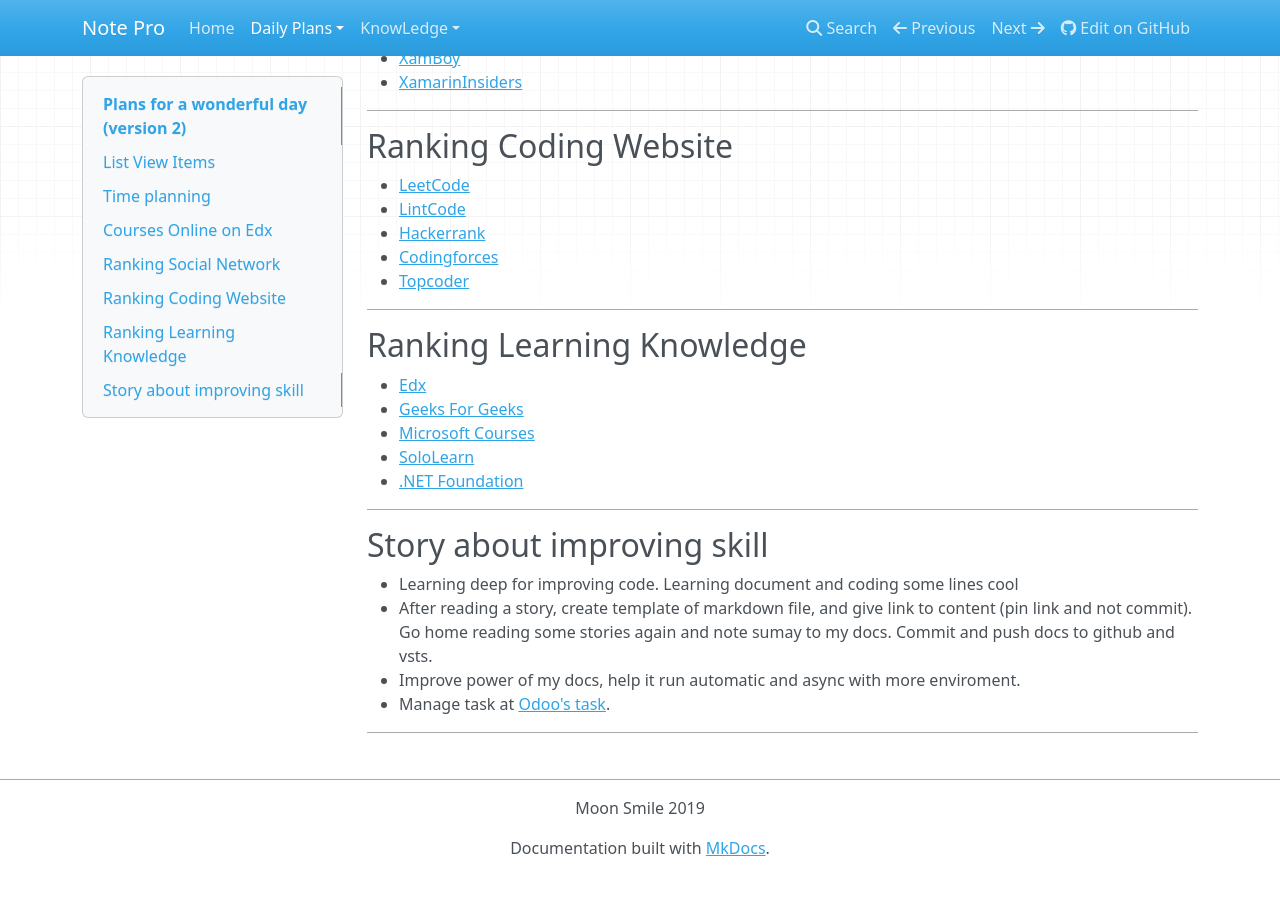
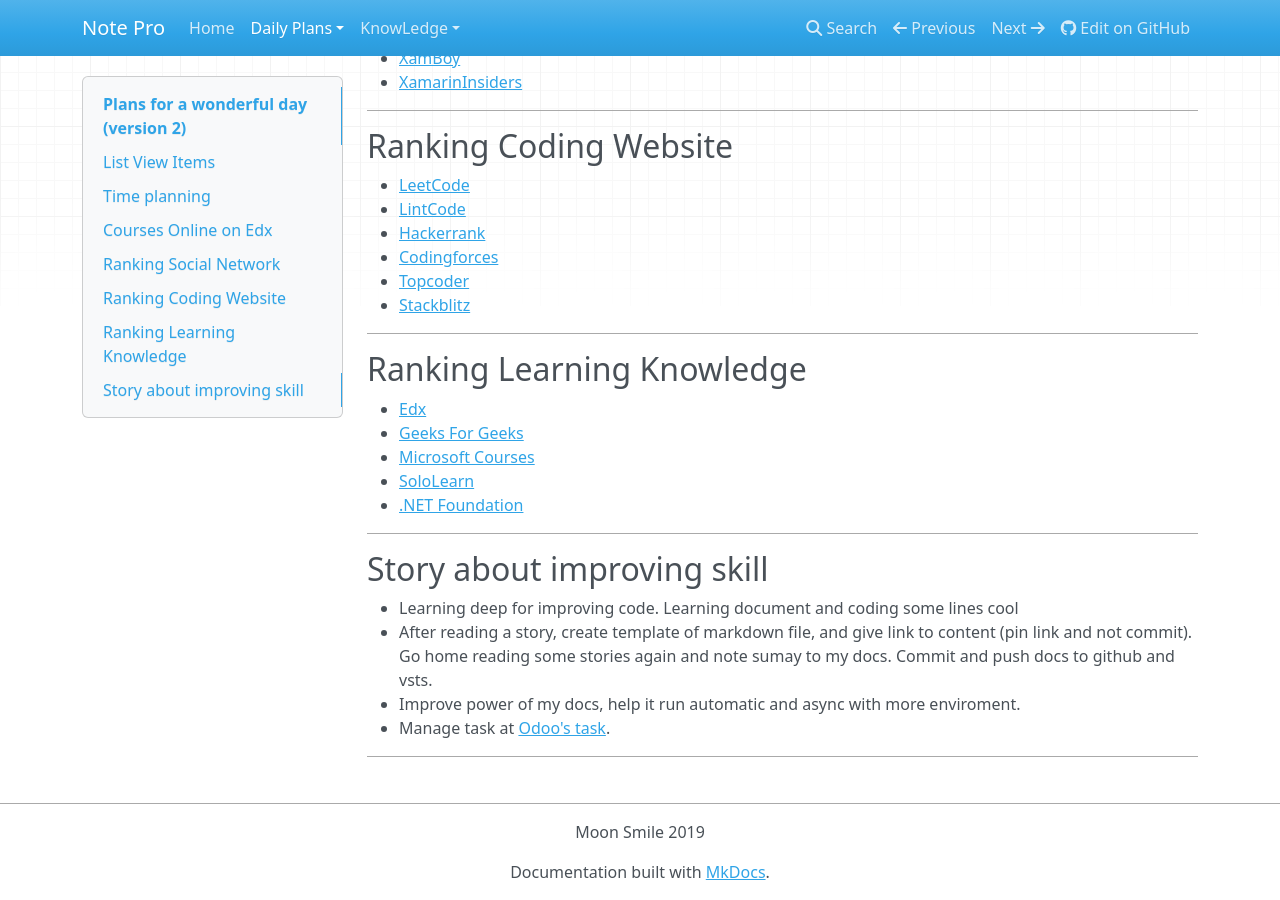
Before and after one commit to MoonSmile1707/NotePro, an MkDocs documentation site: the page built from docs/daily-plans/plans-version-2.md, in a window 1280 px wide and 900 px high, scrolled down 1341 px. Built offline with MkDocs 1.6.1, drawn with Linux system fonts in a browser that asks for light colours; nearby versions of some CDN libraries; before the commit the page ends 2217 px from its top, so only the background shows below that.

Commit message:
update for document

```diff
--- a/docs/daily-plans/plans-version-2.md
+++ b/docs/daily-plans/plans-version-2.md
@@ -63,6 +63,7 @@
 - [Hackerrank](https://www.hackerrank.com/)
 - [Codingforces](https://codeforces.com/)
 - [Topcoder](https://www.topcoder.com/)
+- [Stackblitz](https://stackblitz.com/)
 
 <hr/>
 
```
